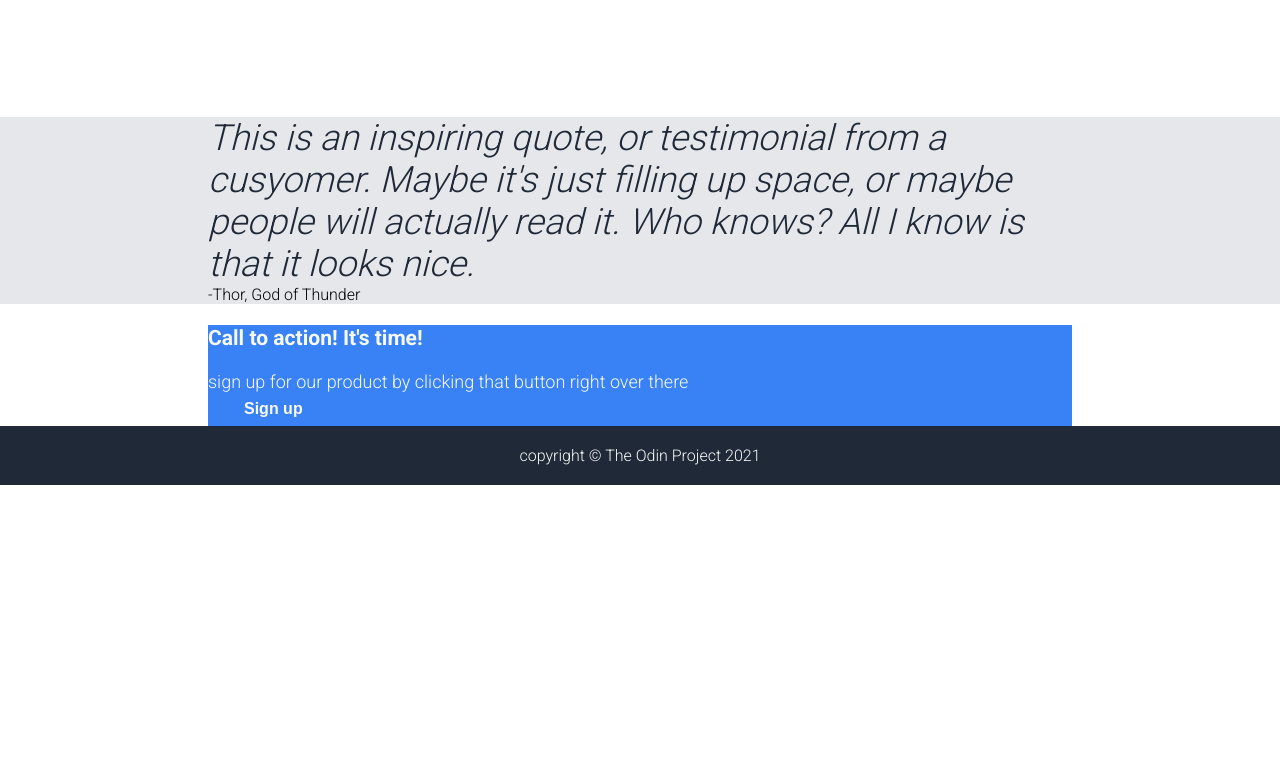
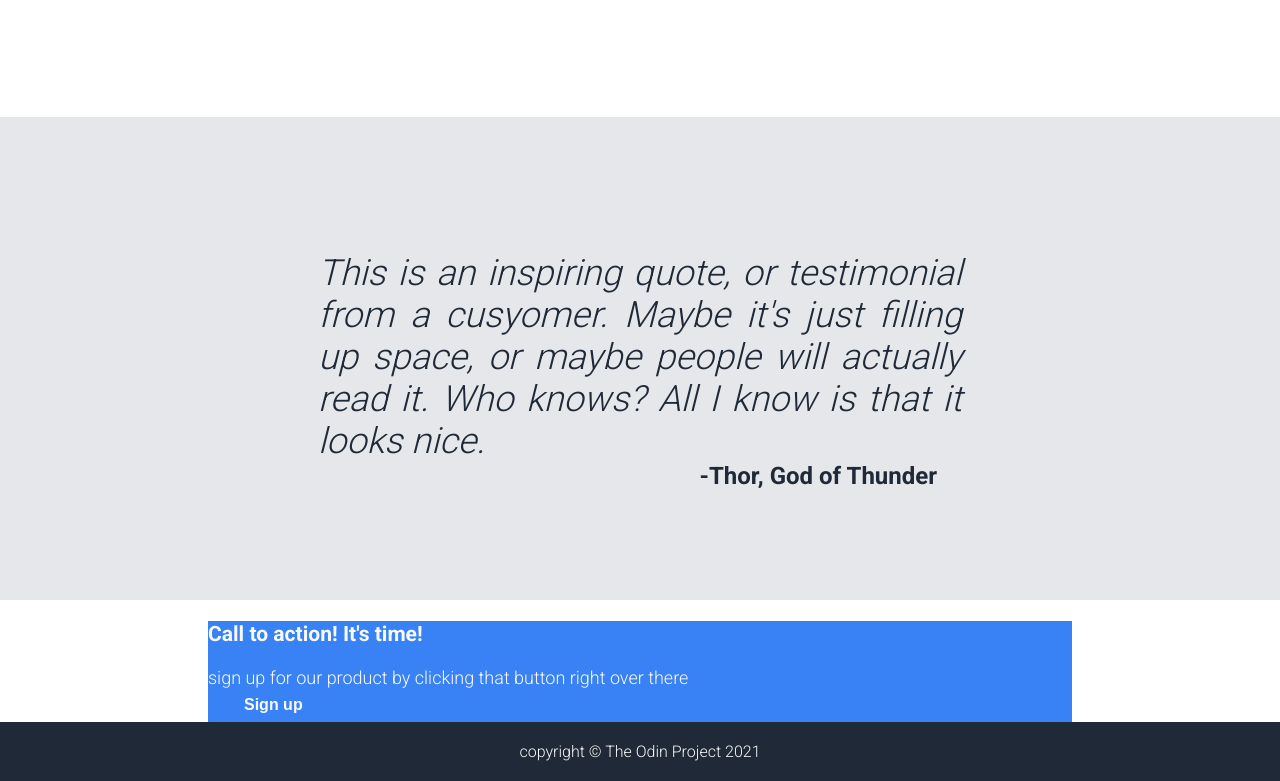
Before and after one commit to TomHergenreter/odin-landing-page, a plain HTML site: page index.html in a window 1280 px wide. Shown: the part 919-1700 px from the top of the page. Before the commit the page ends 1404 px from the top, so only its background shows below. Drawn offline with Linux system fonts and the light colour scheme.

Commit message:
Add styles to quote section

```diff
--- a/styles.css
+++ b/styles.css
@@ -112,6 +112,7 @@ h1.hero-text {
 .information-section {
     padding-bottom: 120px;
     display: flex;
+    flex-wrap: wrap;
     justify-content: center;
     gap: 42px;
 }
@@ -140,12 +141,25 @@ h1.hero-text {
 /* quote section styles */
 .quote-section {
     background-color: #e5e7eb;
+    display: flex;
+    flex-direction: column;
+    justify-content: center;
 }
 
 .quote {
     font-size: 36px;
     font-weight: 300;
     font-style: italic;
+    text-align: justify;
+    color: #1f2937;
+    padding: 135px 110px 0px 110px;
+}
+
+.quote-source {
+    align-self: flex-end;
+    padding: 0px 135px 110px 110px;
+    font-size: 24px;
+    font-weight: 700;
     color: #1f2937;
 }
 
```
